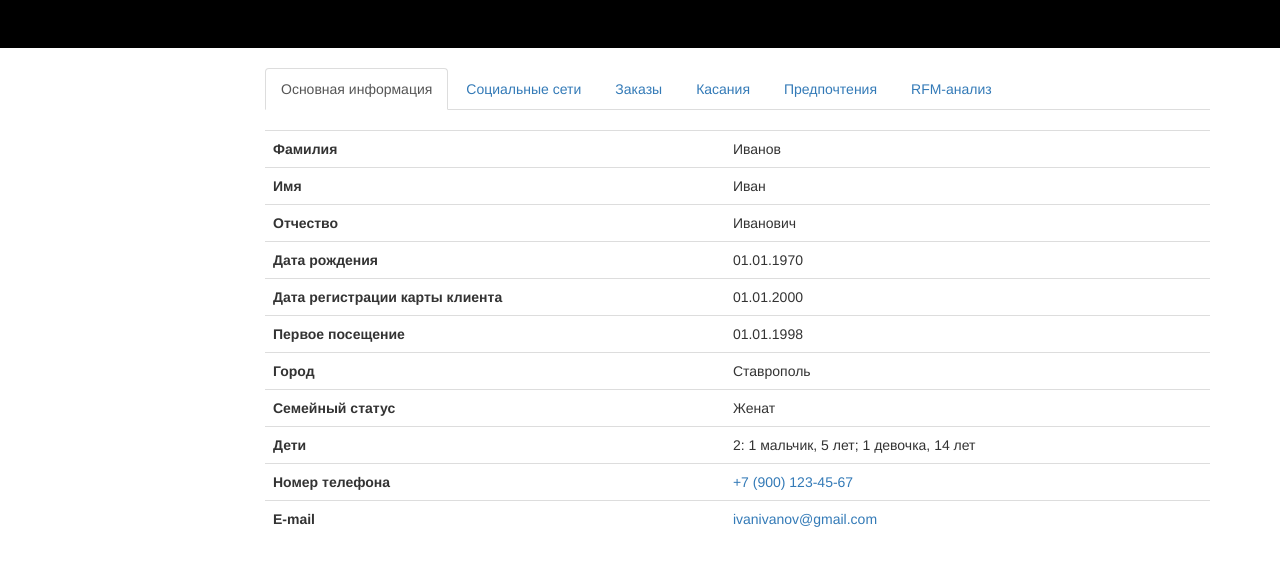
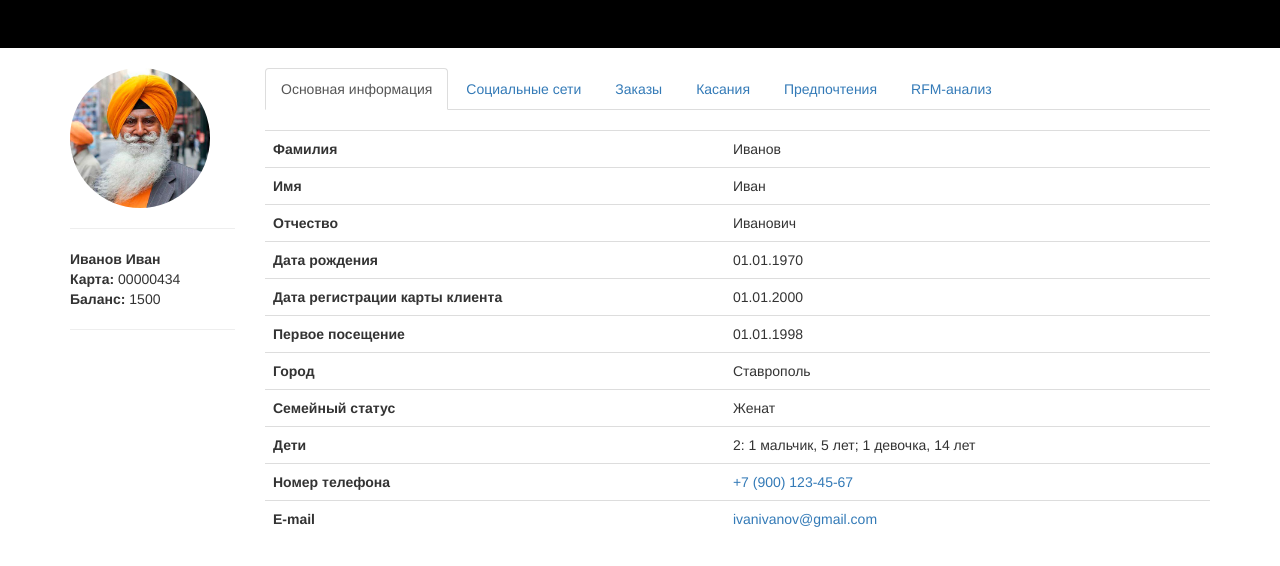
Before and after one commit to olegdizus/hackaton-kavkaz-dashboard, a website: page index.html in a window 1280 px wide. Drawn offline with nearby package versions, Linux system fonts and the light colour scheme.

Commit message:
добавил фотку, имя, карту и баланс в левую колонку

```diff
--- a/index.html
+++ b/index.html
@@ -17,7 +17,14 @@
     <div class="row content">
 
       <div class="col-md-2 sidebar">
-
+          <div>
+            <img width="140px" src="/img/abama.jpg" alt="..." class="img-circle">
+          </div>
+        <hr>
+        <div><strong>Иванов Иван</strong></div>
+        <div><strong>Карта:</strong> 00000434</div>
+        <div><strong>Баланс:</strong> 1500</div>
+        <hr>
       </div>
       <div class="col-md-10 main">
         <ul class="nav nav-tabs" id="tabs">
```
Also changed, not shown: img/abama.jpg (added).
